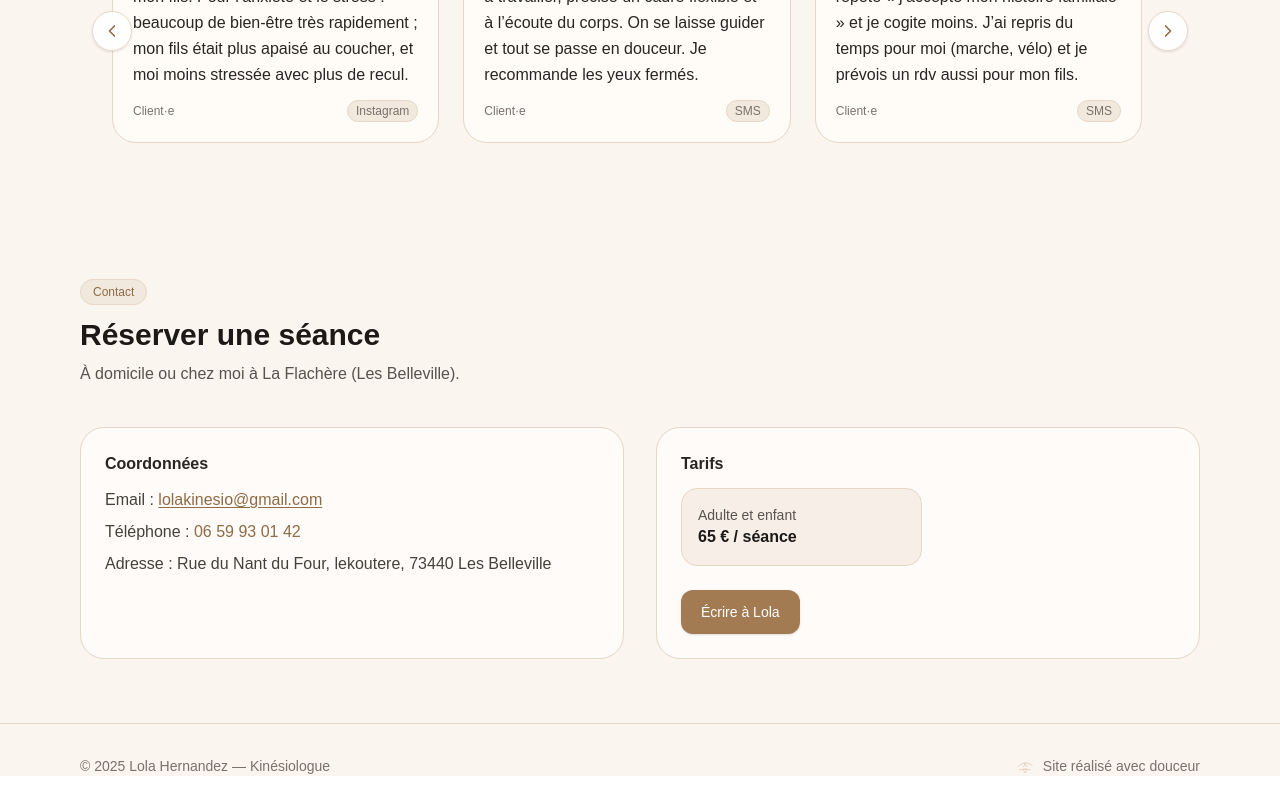
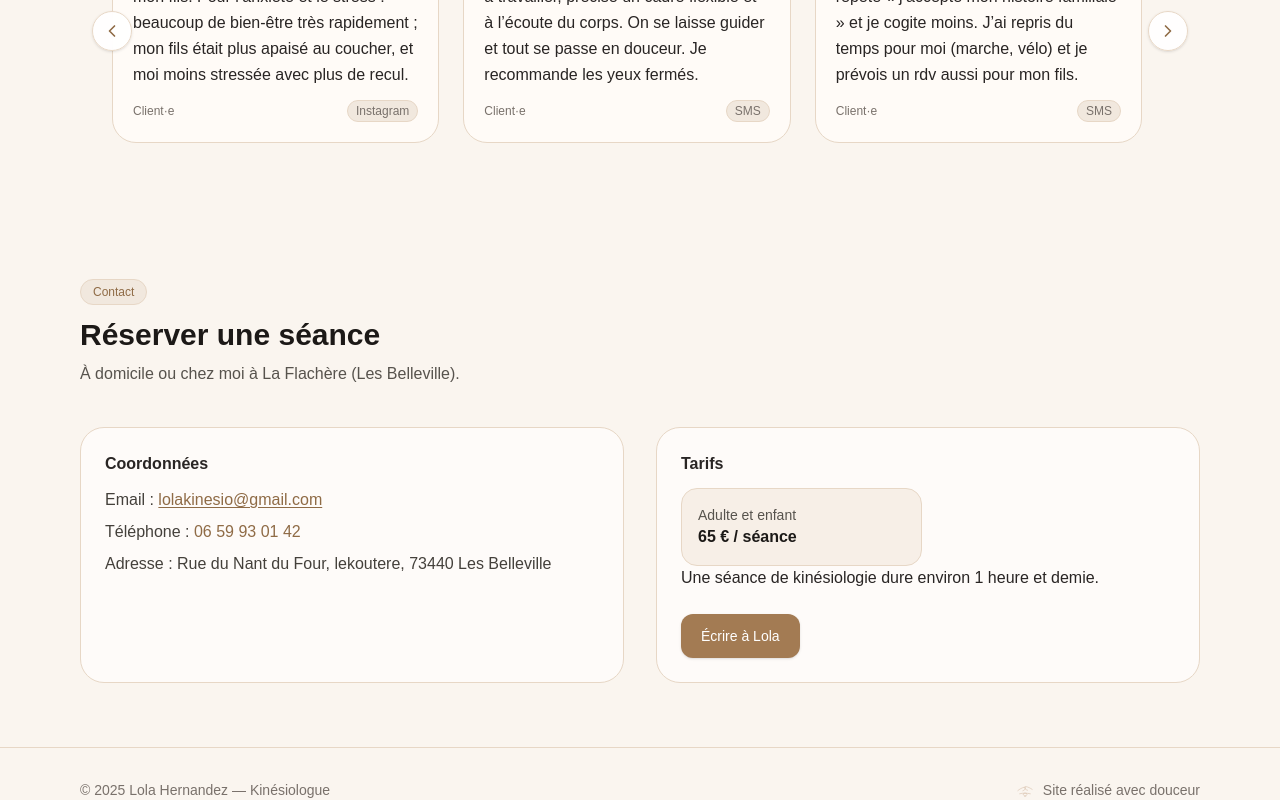
Before and after one commit to PabloDev-bit/site-web-lola, a Next.js app in the folder site-web-lola/: page / in a window 1280 px wide. Shown: the part 3561-4361 px from the top of the page. Before the commit the page ends 4337 px from the top, so only its background shows below. Built offline with nearby package versions, Linux system fonts and the light colour scheme.

Commit message:
fix: add description for kinesiology session duration for clarity

```diff
--- a/site-web-lola/src/pages/index.tsx
+++ b/site-web-lola/src/pages/index.tsx
@@ -258,7 +258,9 @@ export default function Home() {
                 <h3 className="font-semibold text-stone-800">Tarifs</h3>
                 <ul className="mt-3 grid grid-cols-1 sm:grid-cols-2 gap-3">
                   <Price title="Adulte et enfant" value="65 € / séance" />
+
                 </ul>
+                <p> Une séance de kinésiologie dure environ 1 heure et demie.</p>
                 <div className="mt-6">
                   <a
                     href="mailto:lola7473@hotmail.fr?subject=Prise%20de%20rendez-vous%20Kin%C3%A9siologie"
```
